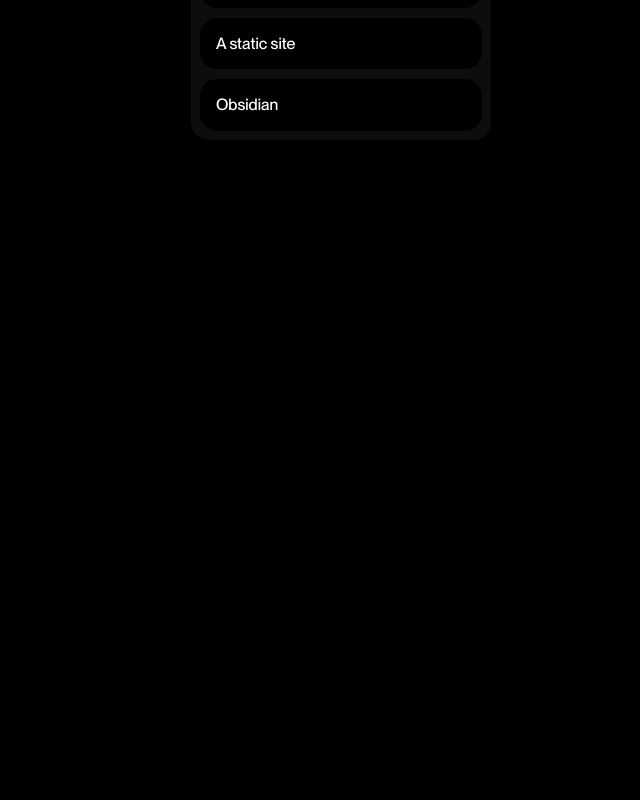
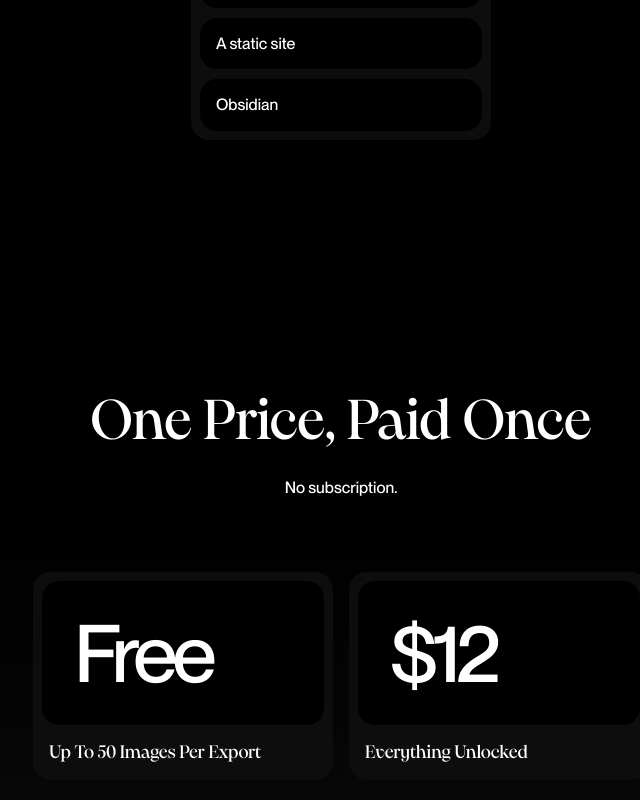
Before and after one commit to nomanwebflow/pluckr, a Next.js app in the folder landing/: page / in a window 1280 px wide. Shown: the part 5150-5950 px from the top of the page, without its empty margins (299-939 px from the left). Before the commit the page ends 5418 px from the top, so only its background shows below. Built offline with nearby package versions, Linux system fonts and the light colour scheme.

Commit message:
Add Price section with updated copy
Co-Authored-By: Claude Sonnet 5.5 <noreply@anthropic.com>

```diff
--- a/landing/src/app/page.tsx
+++ b/landing/src/app/page.tsx
@@ -1,5 +1,6 @@
 import { Hero } from "@/components/hero";
 import { MarkdownExport } from "@/components/markdown-export";
+import { Price } from "@/components/price";
 import { Process } from "@/components/process";
 import { Size } from "@/components/size";
 
@@ -10,6 +11,7 @@ export default function Home() {
       <Process />
       <Size />
       <MarkdownExport />
+      <Price />
     </main>
   );
 }
--- /dev/null
+++ b/landing/src/components/price.tsx
@@ -0,0 +1,37 @@
+const plans = [
+  { price: "Free", note: "Up to 50 images per export" },
+  { price: "$12", note: "Everything unlocked" },
+];
+
+export function Price() {
+  return (
+    <section className="relative flex flex-col items-center gap-[72px] bg-gradient-to-t from-[#0d0d0d] to-black px-6 py-24 text-white md:px-16 md:py-32">
+      <div className="flex flex-col items-center gap-6 text-center">
+        <h2 className="font-display w-full max-w-[18ch] text-[clamp(34px,5vw,56px)] leading-none text-balance capitalize [text-box:trim-both_cap_alphabetic]">
+          One price, paid once
+        </h2>
+        <p className="w-full max-w-[488px] text-base leading-normal">
+          No subscription.
+        </p>
+      </div>
+
+      <ul className="flex w-full flex-wrap items-center justify-center gap-4">
+        {plans.map((plan) => (
+          <li
+            key={plan.price}
+            className="flex w-full flex-col gap-2 rounded-2xl bg-[#0d0d0d] p-2 sm:w-[300px]"
+          >
+            <div className="rounded-2xl border border-white/5 bg-black p-8">
+              <p className="text-[80px] leading-none tracking-[-0.06em]">
+                {plan.price}
+              </p>
+            </div>
+            <p className="font-display p-2 text-lg leading-[normal] capitalize">
+              {plan.note}
+            </p>
+          </li>
+        ))}
+      </ul>
+    </section>
+  );
+}
```
